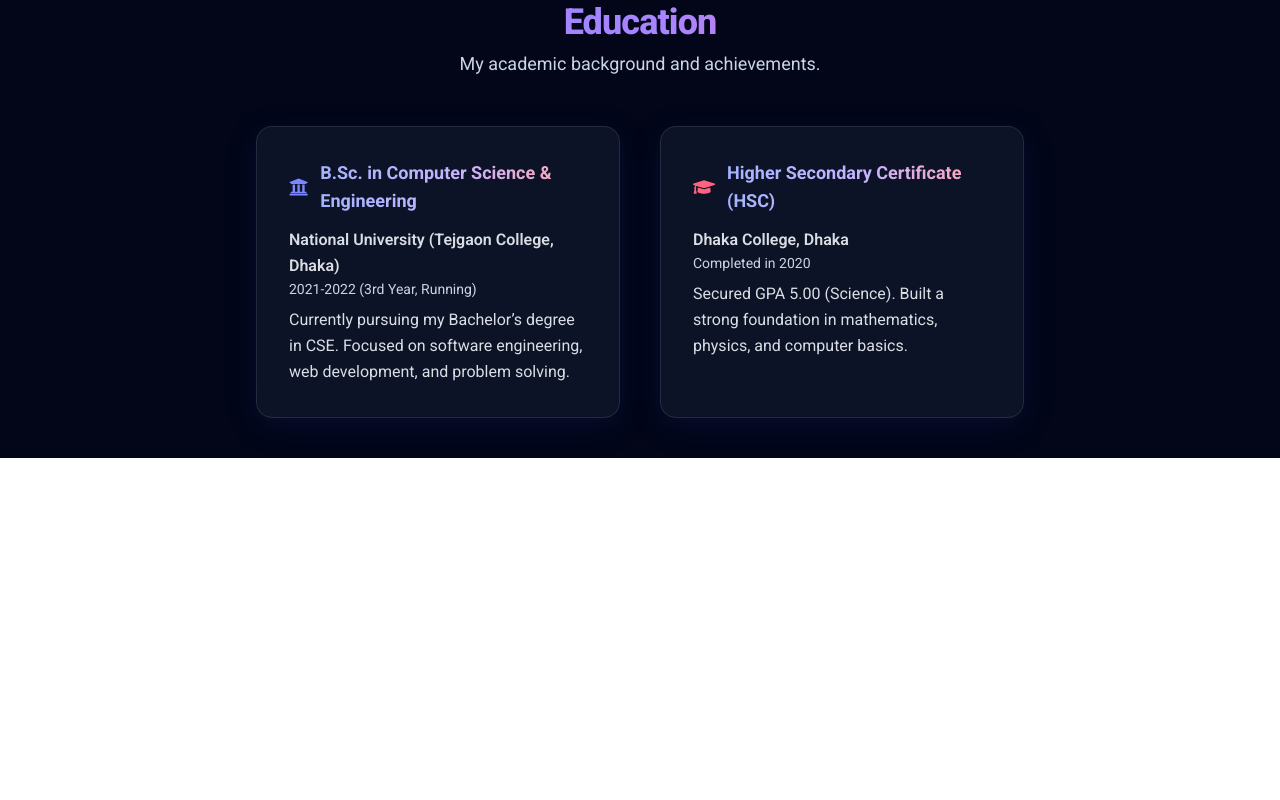
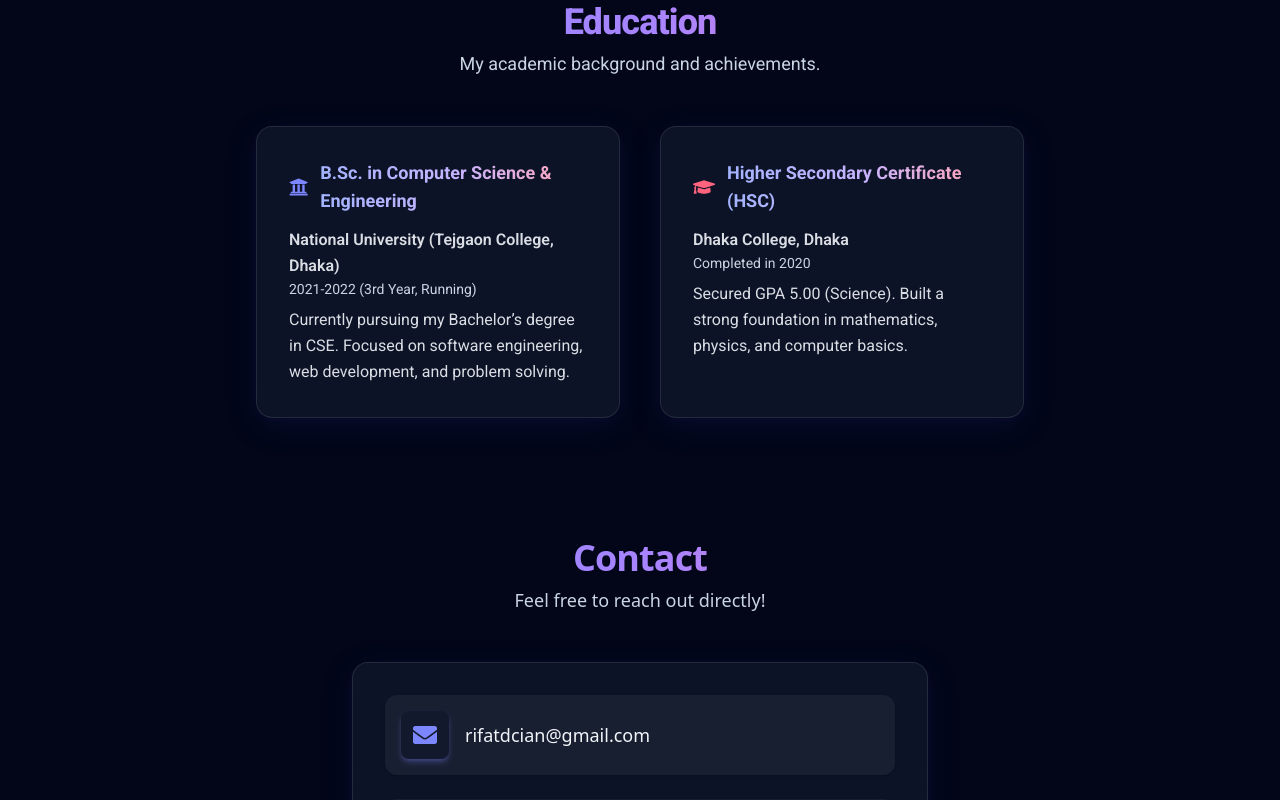
Before and after one commit to RifatRahman7/portfolio, a React (Vite) app: page / in a window 1280 px wide. Shown: the part 2000-2800 px from the top of the page. Before the commit the page ends 2458 px from the top, so only its background shows below. Built offline with nearby package versions, Linux system fonts and the light colour scheme.

Commit message:
Added contact section

```diff
--- /dev/null
+++ b/src/Components/Contact.jsx
@@ -0,0 +1,110 @@
+import { FaEnvelope, FaPhoneAlt, FaWhatsapp } from 'react-icons/fa'
+import { motion } from 'framer-motion'
+
+export default function Contact() {
+  return (
+    <section id="contact" className="relative py-20 px-4 bg-slate-950 text-slate-100 overflow-hidden">
+      <motion.div
+        initial={{ opacity: 0, y: 24 }}
+        whileInView={{ opacity: 1, y: 0 }}
+        viewport={{ once: true }}
+        transition={{ duration: 0.7, type: 'spring' }}
+        className="mb-12 text-center"
+      >
+        <h2 className="text-3xl md:text-4xl font-extrabold bg-gradient-to-r from-indigo-400 via-violet-400 to-rose-400 bg-clip-text text-transparent tracking-tight">
+          Contact
+        </h2>
+        <p className="text-lg text-slate-300 mt-2">
+          Feel free to reach out directly!
+        </p>
+      </motion.div>
+
+      <div className="mx-auto max-w-xl flex flex-col gap-8">
+        <motion.div
+          initial={{ opacity: 0, y: 32 }}
+          whileInView={{ opacity: 1, y: 0 }}
+          viewport={{ once: true }}
+          transition={{ duration: 0.6, type: 'spring' }}
+          className={`
+            group relative rounded-2xl p-8 border
+            bg-slate-900/80 border-white/10
+            backdrop-blur-lg
+            shadow-[0_8px_32px_0_rgba(31,38,135,0.18),0_1.5px_8px_0_rgba(80,0,120,0.10)]
+            hover:shadow-[0_16px_48px_0_rgba(80,0,120,0.18),0_4px_16px_0_rgba(80,0,120,0.15)]
+            transition-all duration-300
+            before:absolute before:inset-0 before:rounded-2xl before:bg-gradient-to-r before:from-indigo-400/30 before:via-violet-400/20 before:to-rose-400/20 before:opacity-0 group-hover:before:opacity-100 before:transition
+            overflow-hidden
+          `}
+          style={{
+            borderWidth: 1.5,
+          }}
+        >
+          <div className="flex flex-col gap-6 z-10 relative">
+            <ContactItem
+              href="mailto:rifatdcian@gmail.com"
+              icon={<FaEnvelope />}
+              label="rifatdcian@gmail.com"
+              color="indigo"
+            />
+            <ContactItem
+              href="tel:+8801742025100"
+              icon={<FaPhoneAlt />}
+              label="+8801742025100"
+              color="rose"
+            />
+            <ContactItem
+              href="https://wa.me/8801742025100"
+              icon={<FaWhatsapp />}
+              label="WhatsApp"
+              sublabel="+8801742025100"
+              color="emerald"
+              target="_blank"
+            />
+          </div>
+        </motion.div>
+      </div>
+    </section>
+  )
+}
+
+function ContactItem({ href, icon, label, sublabel, color = "indigo", target }) {
+  const colorMap = {
+    indigo: "text-indigo-400 group-hover:text-indigo-300 shadow-indigo-400/30",
+    rose: "text-rose-400 group-hover:text-rose-300 shadow-rose-400/30",
+    emerald: "text-emerald-400 group-hover:text-emerald-300 shadow-emerald-400/30",
+  }
+  return (
+    <a
+      href={href}
+      target={target}
+      rel={target === "_blank" ? "noopener noreferrer" : undefined}
+      className={`
+        group/contact flex items-center gap-4 p-4 rounded-xl
+        bg-white/5 hover:bg-white/10
+        transition
+        text-slate-100
+        shadow
+        hover:scale-[1.03]
+        hover:shadow-2xl
+        duration-200
+        cursor-pointer
+      `}
+    >
+      <span
+        className={`
+          text-2xl rounded-lg p-3 bg-slate-900/60
+          shadow-md transition-all duration-200
+          group-hover/contact:scale-110
+          group-hover/contact:shadow-xl
+          ${colorMap[color]}
+        `}
+      >
+        {icon}
+      </span>
+      <span className="font-medium text-lg">{label}</span>
+      {sublabel && (
+        <span className="text-base text-slate-300 ml-2">{sublabel}</span>
+      )}
+    </a>
+  )
+}
--- a/src/Components/Home.jsx
+++ b/src/Components/Home.jsx
@@ -4,6 +4,7 @@
 import About from './AboutMe';
 import Skills from './Skills';
 import Education from './Education';
+import Contact from './Contact';
 const Home = () => {
     return (
         <div>
@@ -20,6 +21,9 @@
             <section id="education">
                 <Education />
             </section>
+             <section id="contact">
+                <Contact />
+            </section>
         </div>
     );
 };
--- a/src/Components/Navbar.jsx
+++ b/src/Components/Navbar.jsx
@@ -10,13 +10,13 @@
     { label: 'Skills', to: 'skills', icon: <FaTools className="inline-block mr-2" /> },
     { label: 'Education', to: 'education', icon: <FaUser className="inline-block mr-2" /> },
     { label: 'Projects', to: '/projects', icon: <FaProjectDiagram className="inline-block mr-2" /> },
-    { label: 'Contact', to: '/contact', icon: <FaEnvelope className="inline-block mr-2" /> },
+    { label: 'Contact', to: 'contact', icon: <FaEnvelope className="inline-block mr-2" /> }, // Now scrolls to section
 ]
 
 function scrollToSection(id) {
     const el = document.getElementById(id)
     if (el) {
-        const yOffset = -90
+        const yOffset = -90 // adjust this if your navbar height is different
         const y = el.getBoundingClientRect().top + window.pageYOffset + yOffset
         window.scrollTo({ top: y, behavior: 'smooth' })
     }
@@ -33,7 +33,8 @@
         return () => (document.body.style.overflow = '')
     }, [menuOpen])
 
-    const isSection = (to) => ['intro', 'about', 'skills', 'education'].includes(to)
+    // Helper to check if nav item is a section
+    const isSection = (to) => ['intro', 'about', 'skills', 'education', 'contact'].includes(to)
 
     return (
         <nav className="fixed top-4 inset-x-0 z-50 px-4">
```
